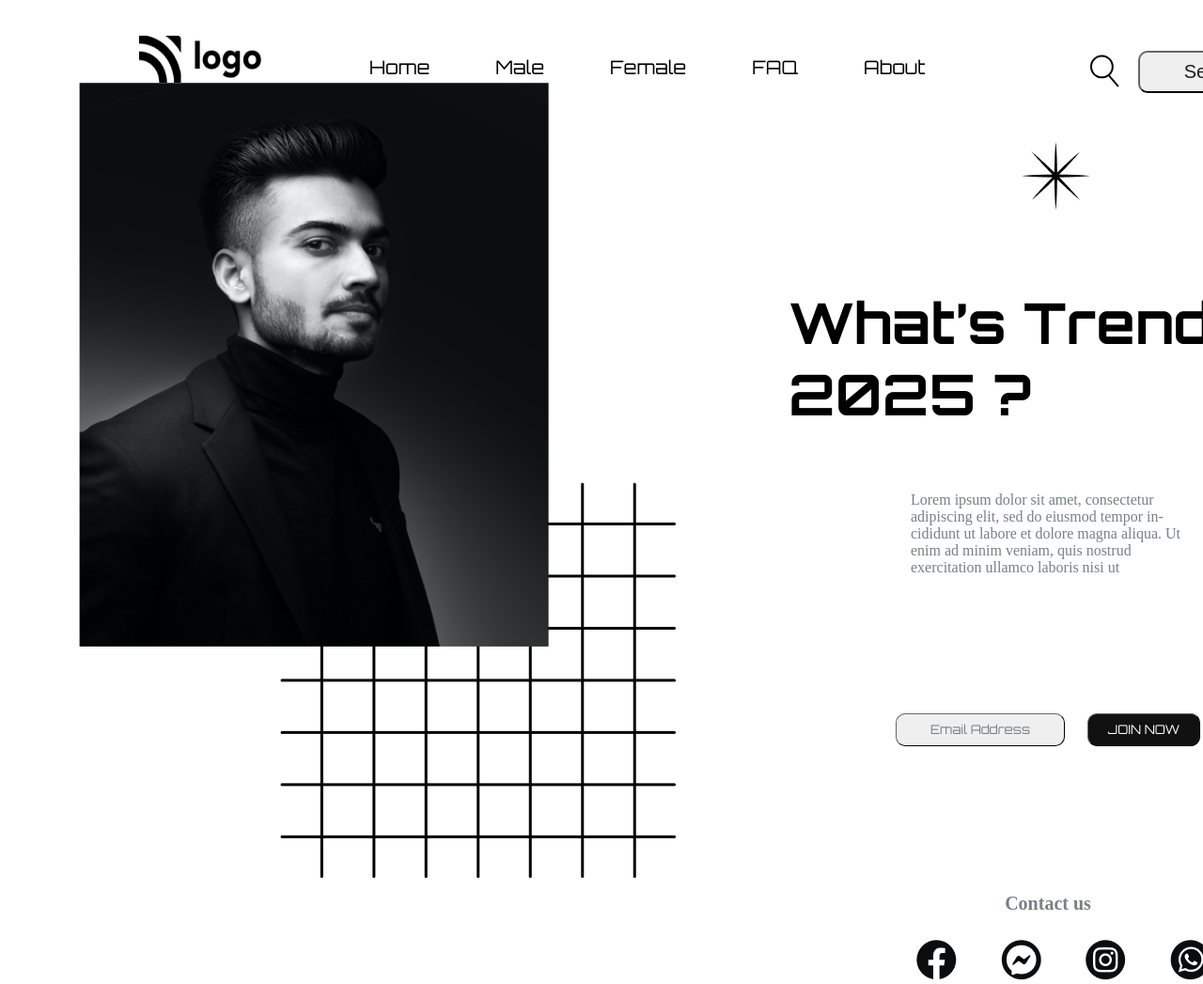
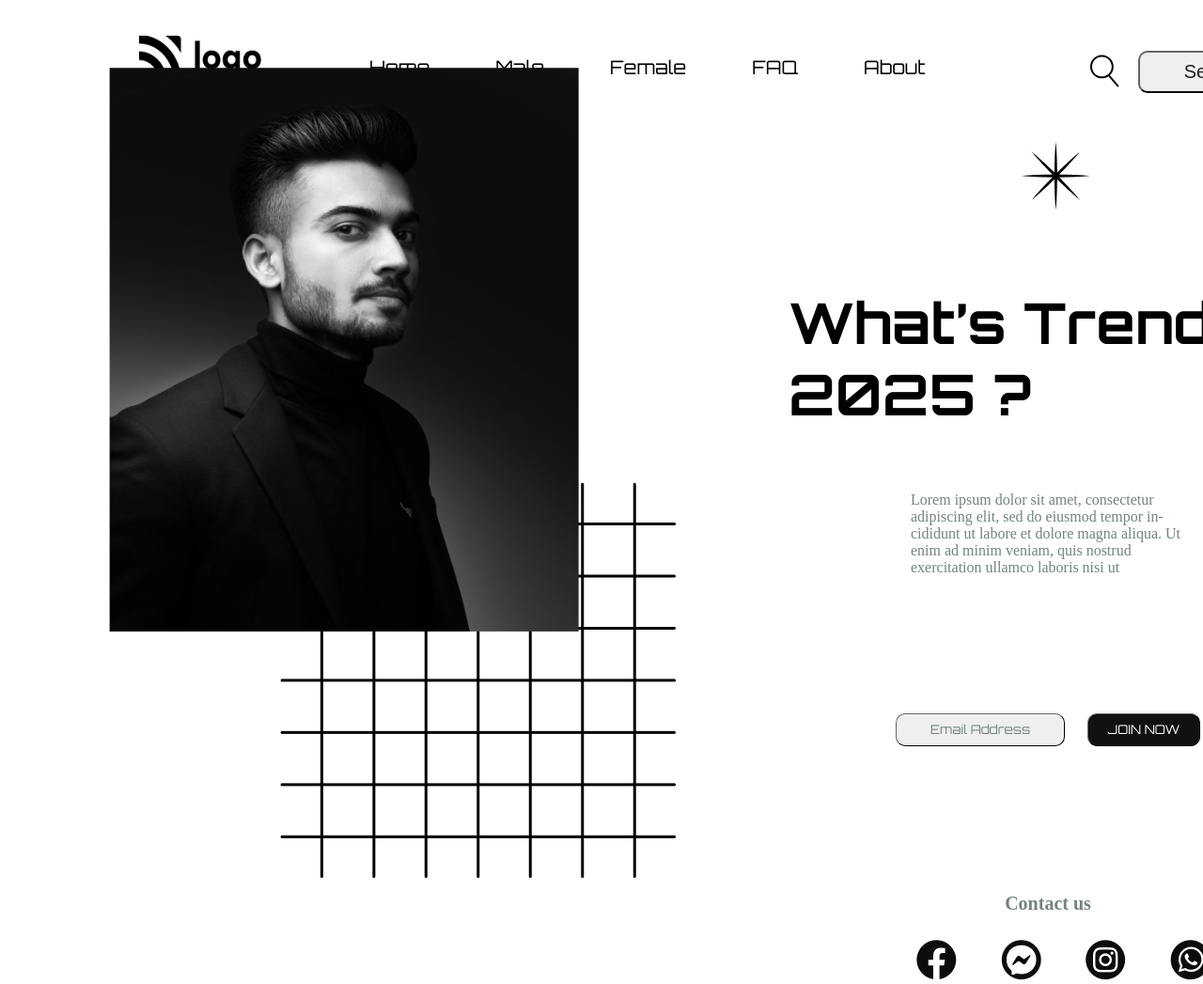
Before and after one commit to mfaizk/whats-trend-1, a website: page index.html in a window 1280 px wide. Shown: the top 1047 px of the page at 94% size. Drawn offline with Linux system fonts and the light colour scheme.

Commit message:
image alignment

```diff
--- a/style.css
+++ b/style.css
@@ -70,8 +70,8 @@
 
 [alt="person-hero-iamge"] {
   position: absolute;
-  left: 5vw;
-  bottom: 14vh;
+  left: 6rem;
+  bottom: 8rem;
   /* left: 6%;
   bottom: 13%; */
   height: 600px;
```
